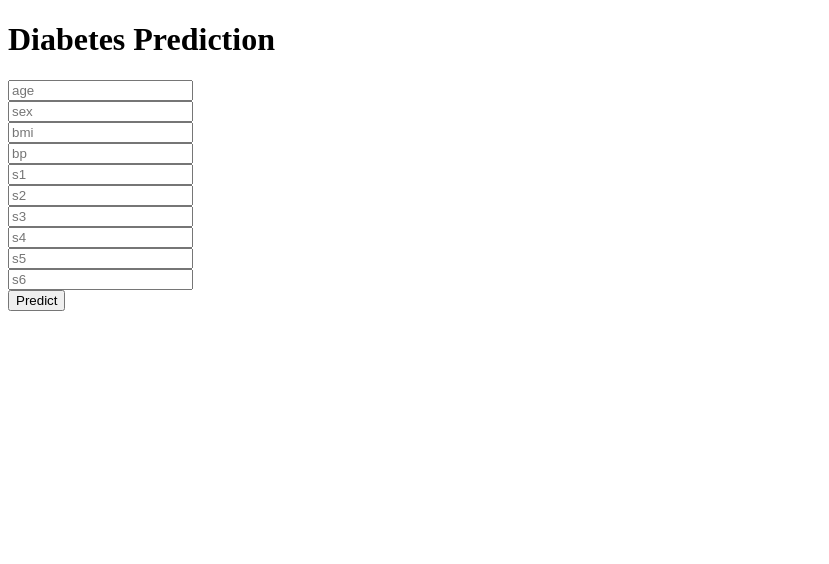
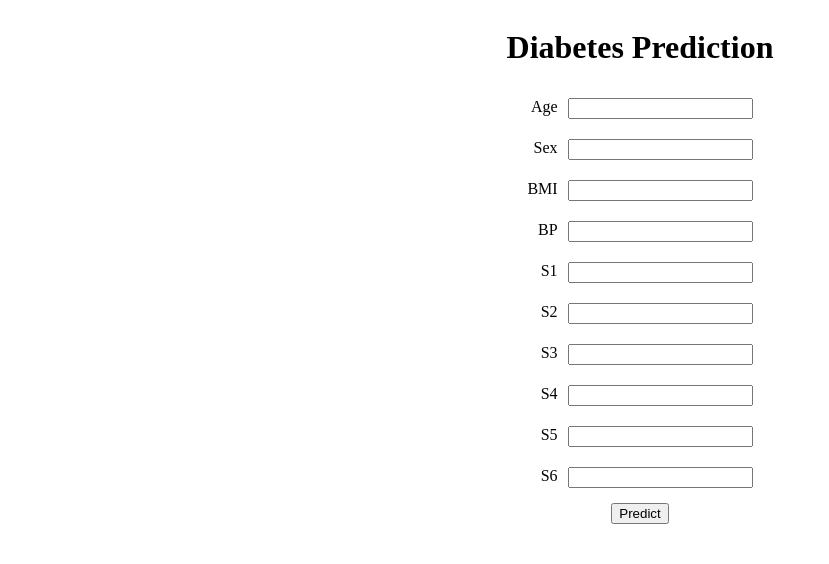
Before and after one commit to Shashwat1005/Diabetes_pred, a Flask app: page / in a window 1280 px wide. Shown: the top 564 px of the page, without its empty margins (0-829 px from the left). Run offline with Flask 3, Linux system fonts and the light colour scheme; parts of the project's set-up code (start-up, migrations or seed data) failed here and were passed over.

Commit message:
Add better styling to html page

```diff
--- /dev/null
+++ b/templates/home.css
@@ -0,0 +1,26 @@
+* {
+    box-sizing: border-box;
+}
+
+body>div {
+    display: flex;
+    flex-direction: column;
+    align-items: center;
+}
+
+form {
+    display: flex;
+    flex-direction: column;
+    align-items: end;
+}
+form>* {
+    margin: 5px;
+    display: flex;
+    justify-content: space-between;
+}
+form>div>* {
+    margin: 5px;
+}
+form>button {
+    align-self: center;
+}
--- a/templates/home.html
+++ b/templates/home.html
@@ -8,7 +8,7 @@
 <link href='https://fonts.googleapis.com/css?family=Arimo' rel='stylesheet' type='text/css'>
 <link href='https://fonts.googleapis.com/css?family=Hind:300' rel='stylesheet' type='text/css'>
 <link href='https://fonts.googleapis.com/css?family=Open+Sans+Condensed:300' rel='stylesheet' type='text/css'>
-
+<link rel="stylesheet" href="./home.css">
 
 </head>
 
@@ -18,20 +18,50 @@
 
      <!-- Main Input For Receiving Query to our ML -->
     <form action="{{ url_for('predict')}}"method="post">
-      <input type="text" name="age" placeholder="age" required="required" /><br>
-    	<input type="text" name="sex" placeholder="sex" required="required" /><br>
-        <input type="text" name="bmi" placeholder="bmi" required="required" /><br>
-        <input type="text" name="bp" placeholder="bp" required="required" /><br>
-        <input type="text" name="s1" placeholder="s1" required="required" /><br>
-        <input type="text" name="s2" placeholder="s2" required="required" /><br>
-        <input type="text" name="s3" placeholder="s3" required="required" /><br>
-        <input type="text" name="s4" placeholder="s4" required="required" /><br>
-        <input type="text" name="s5" placeholder="s5" required="required" /><br>
-        <input type="text" name="s6" placeholder="s6" required="required" /><br>
+        <div>
+          <label for="age">Age </label>
+          <input type="text" name="age" required="required" /><br>
+        </div>
+        <div>
+          <label for="sex"> Sex </label>
+          <input type="text" name="sex" required="required" /><br>
+        </div>
+        <div>
+          <label for="bmi"> BMI </label>
+          <input type="text" name="bmi" required="required" /><br>
+        </div>
+        <div>
+          <label for="bp"> BP </label>
+          <input type="text" name="bp" required="required" /><br>
+        </div>
+        <div>
+          <label for="s1"> S1 </label>
+          <input type="text" name="s1" required="required" /><br>
+        </div>
+        <div>
+          <label for="s1"> S2 </label>
+          <input type="text" name="s2" required="required" /><br>
+        </div>
+        <div>
+          <label for="s1"> S3 </label>
+          <input type="text" name="s3" required="required" /><br>
+        </div>
+        <div>
+          <label for="s1"> S4 </label>
+          <input type="text" name="s4" required="required" /><br>
+        </div>
+        <div>
+          <label for="s1"> S5 </label>
+          <input type="text" name="s5" required="required" /><br>
+        </div>
+        <div>
+          <label for="s1"> S6 </label>
+          <input type="text" name="s6" required="required" /><br>
+        </div>
 
 
 
-        <button type="submit" class="btn btn-primary btn-block btn-large">Predict</button>
+        <button type="submit">Predict</button>
     </form>
 
    <br>
@@ -39,7 +69,7 @@
 
 
  </div>
- {{prediction_text}}
+
 
 </body>
 </html>
```
